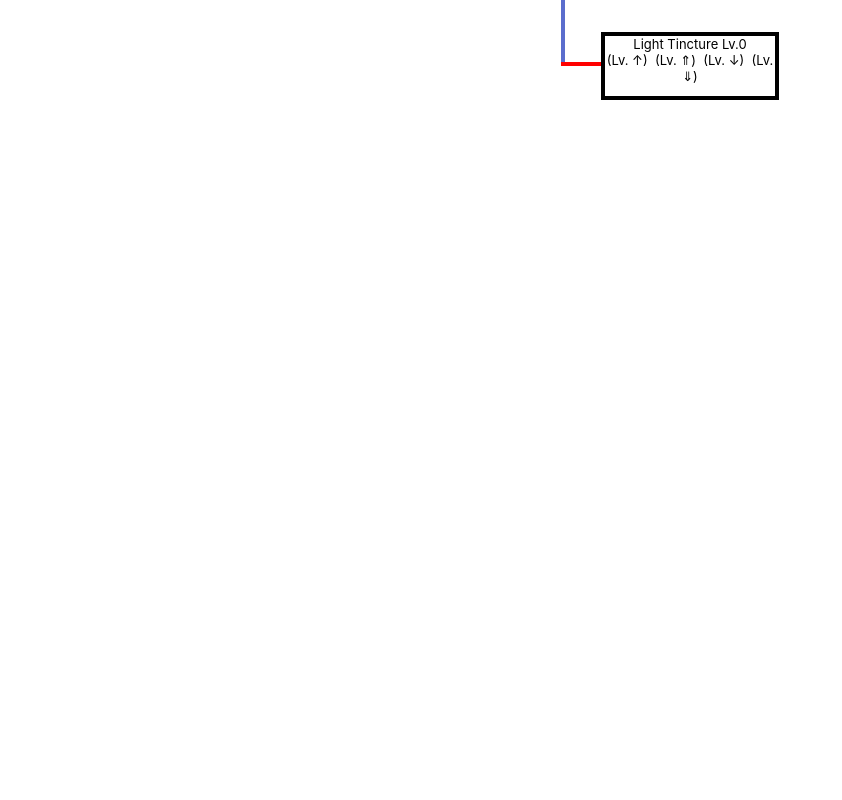
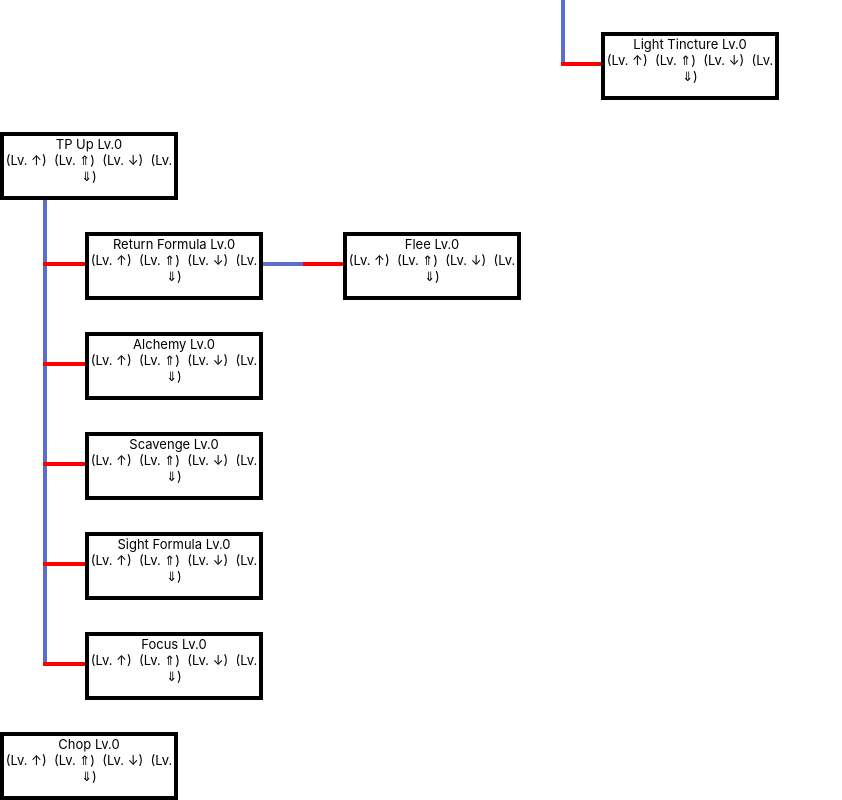
Before and after one commit to aturfah/eou-skillsim, a React (Create React App) app: page / in a window 1280 px wide. Shown: the part 1001-1801 px from the top of the page, without its empty margins (0-842 px from the left). Before the commit the page ends 1101 px from the top, so only its background shows below. Built offline with nearby package versions, Linux system fonts and the light colour scheme.

Commit message:
Add rest of Alchemist skill tree

```diff
--- a/src/data/tree_data.js
+++ b/src/data/tree_data.js
@@ -111,7 +111,61 @@ var treeData = [
             coords: {x: 2, y: 9},
             numAfter: 0,
             numBefore: 1,
-        }
+        },
+        {
+            skillID: 'tp_up',
+            baseSkill: true,
+            coords: {x: 0, y: 10},
+            barSize: 5
+        },
+        {
+            skillID: 'return_formula',
+            baseSkill: false,
+            coords: {x: 0, y: 11},
+            numAfter: 1,
+            numBefore: 1,
+        },
+        {
+            skillID: 'flee',
+            baseSkill: false,
+            coords: {x: 1, y: 11},
+            numAfter: 0,
+            numBefore: 1,
+        },
+        {
+            skillID: 'alchemy',
+            baseSkill: false,
+            coords: {x: 0, y: 12},
+            numAfter: 0,
+            numBefore: 1,
+        },
+        {
+            skillID: 'scavenge',
+            baseSkill: false,
+            coords: {x: 0, y: 13},
+            numAfter: 0,
+            numBefore: 1,
+        },
+        {
+            skillID: 'sight_formula',
+            baseSkill: false,
+            coords: {x: 0, y: 14},
+            numAfter: 0,
+            numBefore: 1,
+        },
+        {
+            skillID: 'focus',
+            baseSkill: false,
+            coords: {x: 0, y: 15},
+            numAfter: 0,
+            numBefore: 1,
+        },
+        ,
+        {
+            skillID: 'chop',
+            baseSkill: true,
+            coords: {x: 0, y: 16}
+        },
     ]
 ]
 
```
